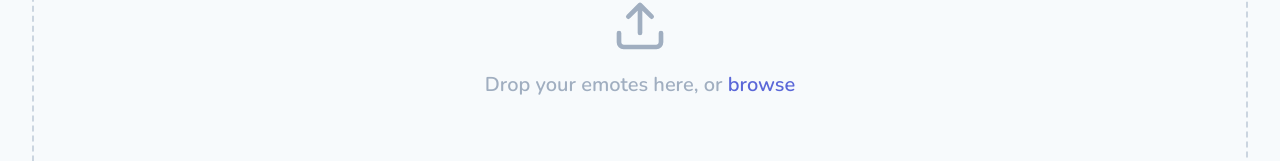
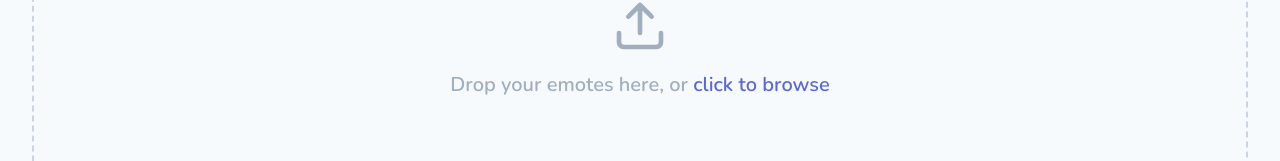
Before and after one commit to brattonross/ppixel, a Nuxt app: page / in a window 1280 px wide. Shown: the part 196-357 px from the top of the page. Built offline with nearby package versions, Linux system fonts and the light colour scheme.

Commit message:
style: improve copy of file input

```diff
--- a/pages/index.vue
+++ b/pages/index.vue
@@ -75,7 +75,7 @@
           </div>
           <div class="text-xl">
             Drop your emotes here, or
-            <span class="text-indigo-600">browse</span>
+            <span class="text-indigo-600">click to browse</span>
           </div>
         </div>
       </image-upload>
```
